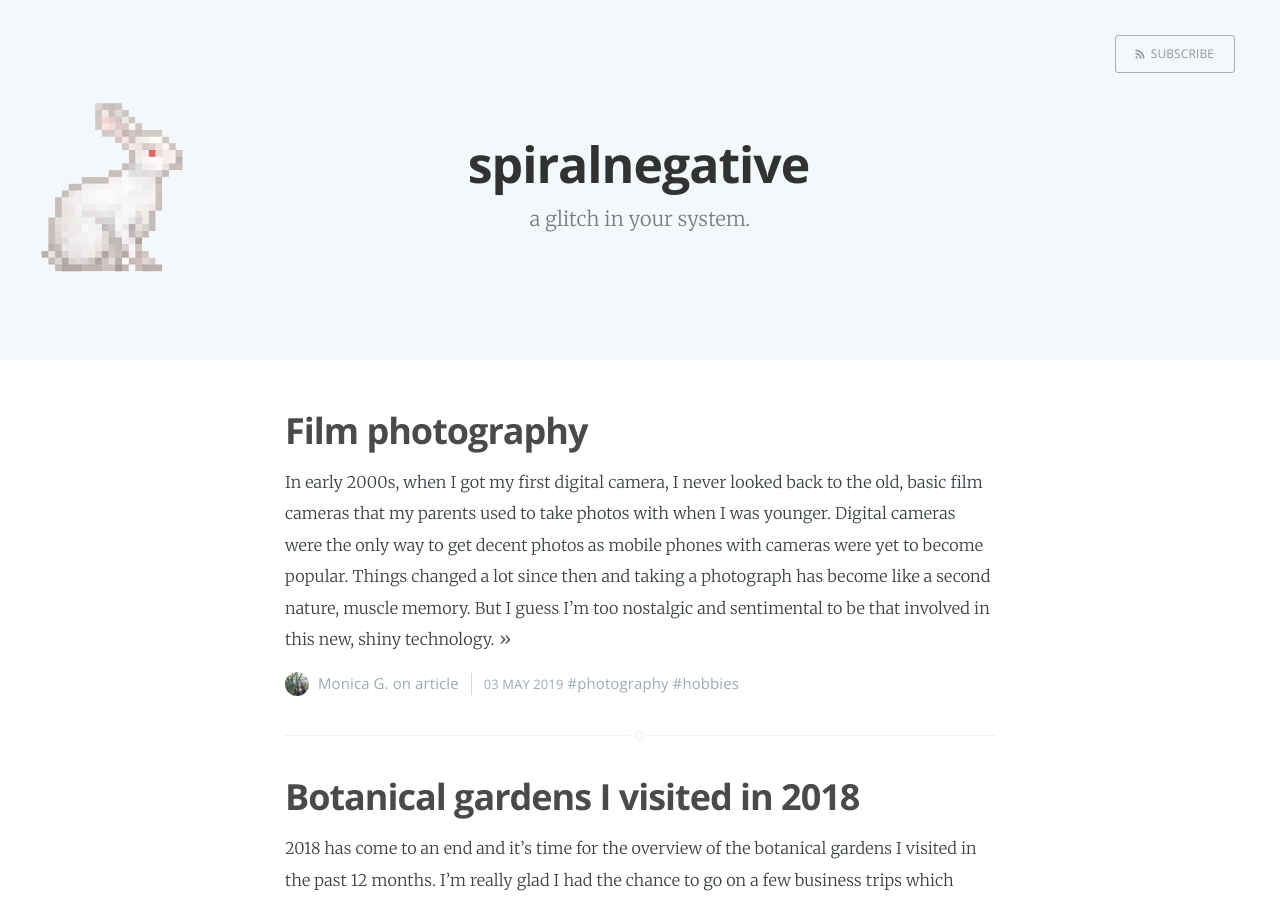
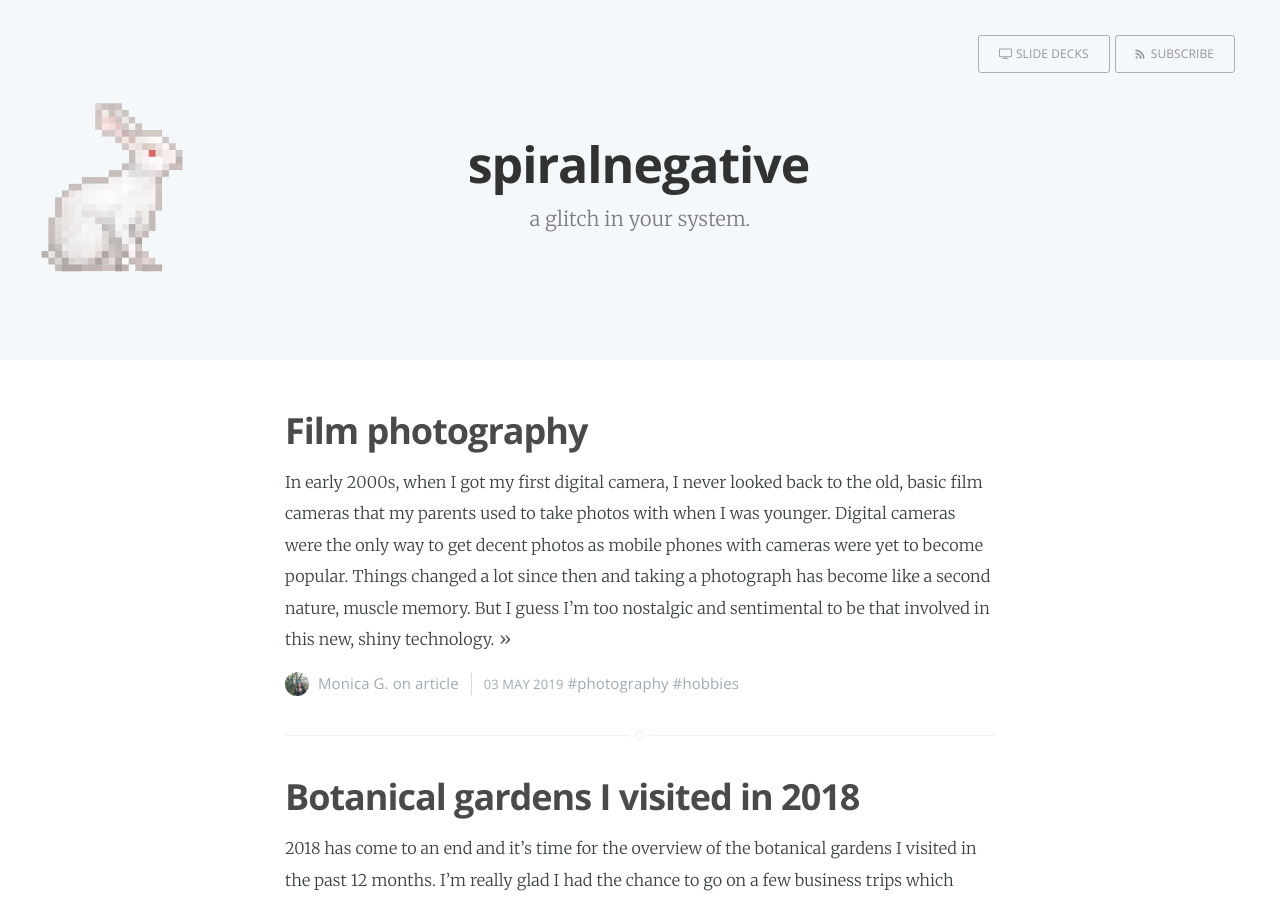
Before and after one commit to spiralnegative/spiralnegative.github.io, a Jekyll site: the page built from index.html, in a window 1280 px wide and 900 px high. Built offline with Jekyll 4.4.1, drawn with Linux system fonts in a browser that asks for light colours; the list of posts is cut into pages by our own code.

Commit message:
Add Slide Decks button

```diff
--- a/index.html
+++ b/index.html
@@ -13,6 +12,7 @@ about: 'about.html'
                 </a>
             {% endif %}
         <a class="subscribe-button icon-feed" href="{{ site.baseurl }}feed.xml">Subscribe</a>
+        <a class="subscribe-button" href="/slide-decks/index.html"><div class="fa fa-tv"></div> Slide decks</a>
     </nav>
     <div class="vertical">
         <div class="main-header-content inner">
```
Also changed, not shown: other parts of index.html (+0 -1 lines).
